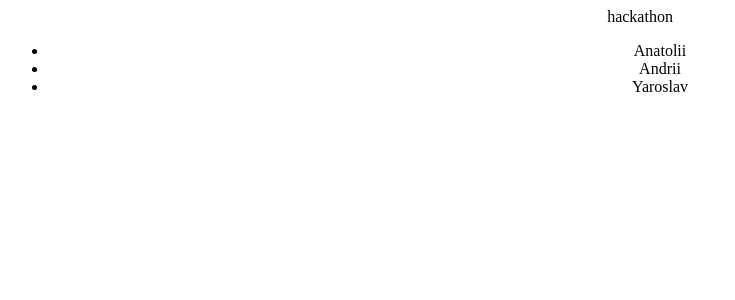
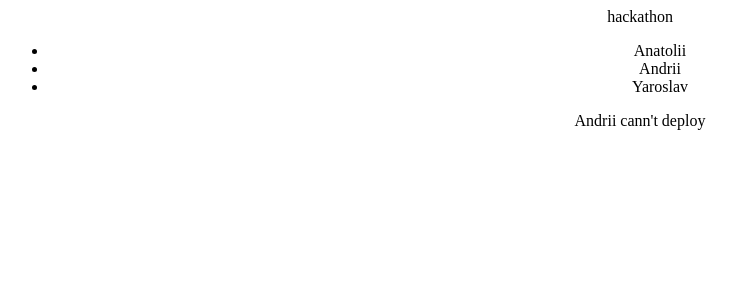
Before and after one commit to FaychakA/hackathon, a React (Create React App) app: page / in a window 1280 px wide. Shown: the top 300 px of the page, without its empty margins (0-735 px from the left). Built offline with nearby package versions, Linux system fonts and the light colour scheme.

Commit message:
added minor changes to App component

```diff
--- a/src/App.jsx
+++ b/src/App.jsx
@@ -11,6 +11,7 @@ export const App = () => {
             <li>Andrii</li>
             <li>Yaroslav</li>
         </ul>
+        Andrii cann't deploy
     </div>
   );
 }
```
